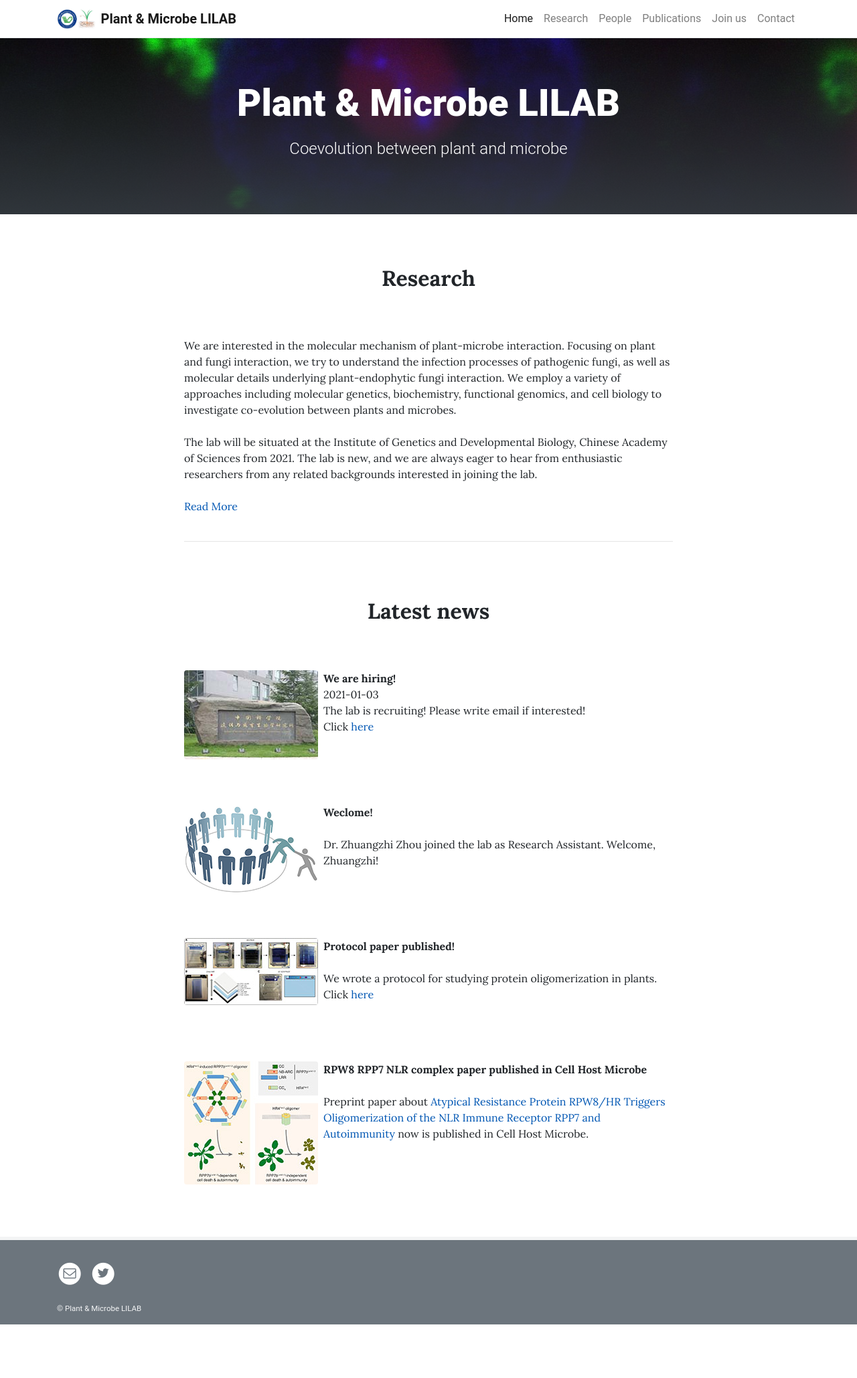
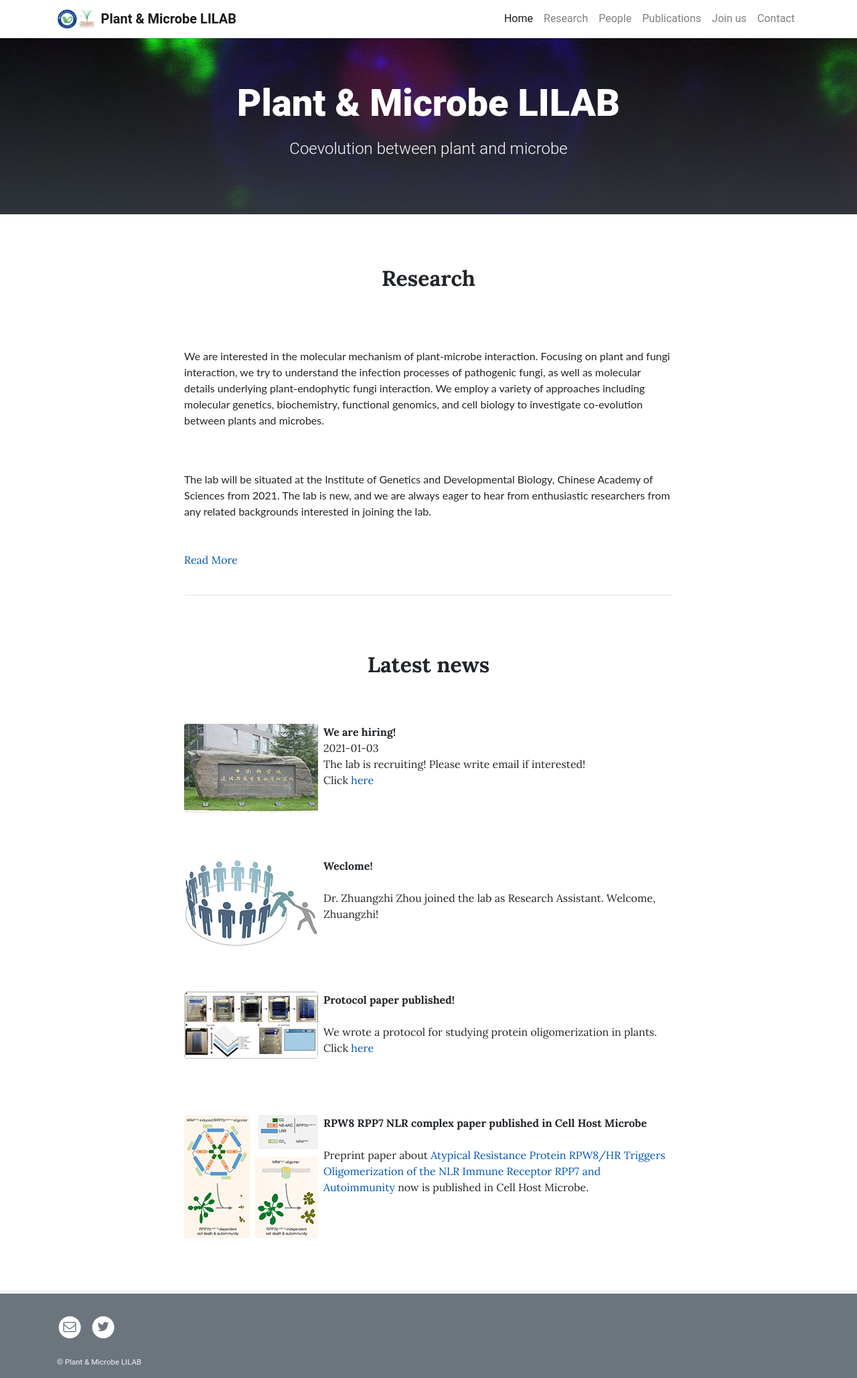
Before and after one commit to leili-plantmicrobe/leili-plantmicrobe.github.io, a Jekyll site: the page built from pages/home.md, in a window 1280 px wide. Shown: the whole page at 67% size. Built offline with Jekyll 4.4.1, drawn with Linux system fonts in a browser that asks for light colours; before the commit the page ends 1978 px from its top, so only the background shows below that.

Commit message:
Update home.md

```diff
--- a/pages/home.md
+++ b/pages/home.md
@@ -14,10 +14,10 @@ permalink: /
 </p>
 <br/>
 <br/>
-We are interested in the molecular mechanism of plant-microbe interaction. Focusing on plant and fungi interaction, we try to understand the infection processes of pathogenic fungi, as well as molecular details underlying plant-endophytic fungi interaction. We employ a variety of approaches including molecular genetics, biochemistry, functional genomics, and cell biology to investigate co-evolution between plants and microbes.
+<font face="Lato">We are interested in the molecular mechanism of plant-microbe interaction. Focusing on plant and fungi interaction, we try to understand the infection processes of pathogenic fungi, as well as molecular details underlying plant-endophytic fungi interaction. We employ a variety of approaches including molecular genetics, biochemistry, functional genomics, and cell biology to investigate co-evolution between plants and microbes.</font>
 <br/>
 <br/>
-The lab will be situated at the Institute of Genetics and Developmental Biology, Chinese Academy of Sciences from 2021. The lab is new, and we are always eager to hear from enthusiastic researchers from any related backgrounds interested in joining the lab.
+<font face="Lato">The lab will be situated at the Institute of Genetics and Developmental Biology, Chinese Academy of Sciences from 2021. The lab is new, and we are always eager to hear from enthusiastic researchers from any related backgrounds interested in joining the lab.</font>
 <br/>
 <br/>
 [Read More]({{ site.baseurl }}{% link pages/research.md %})
```
